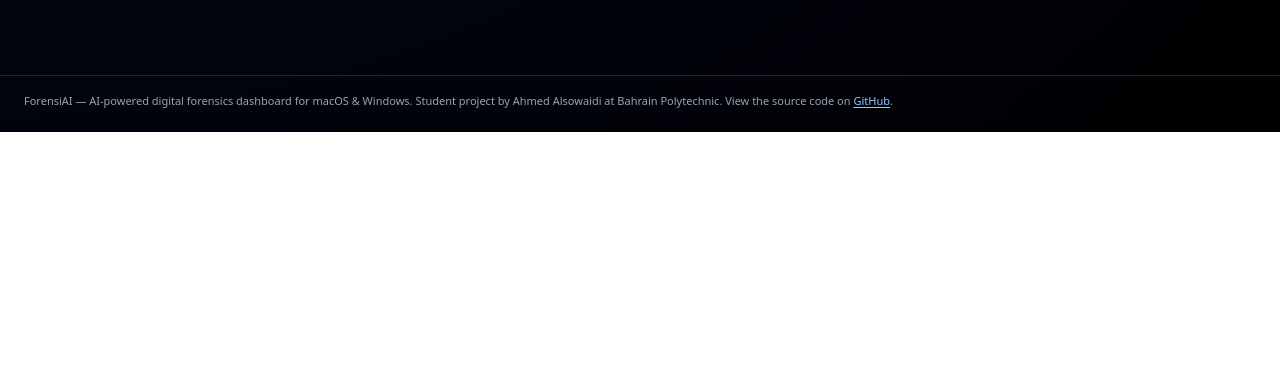
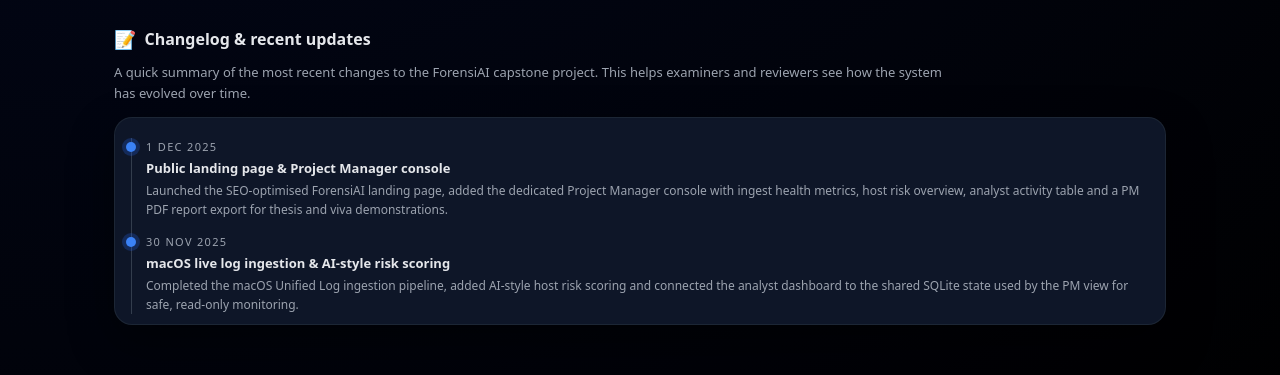
Before and after one commit to Alsowaidi98/ForensiAI, a plain HTML site: page index.html in a window 1280 px wide. Shown: the part 1153-1528 px from the top of the page. Before the commit the page ends 1285 px from the top, so only its background shows below. Drawn offline with Linux system fonts and the light colour scheme.

Commit message:
Add changelog section to ForensiAI landing page

```diff
--- a/index.html
+++ b/index.html
@@ -481,6 +481,65 @@
       }
     }
 
+    .changelog {
+      margin-top: 10px;
+    }
+
+    .changelog-card {
+      background: rgba(15, 23, 42, 0.96);
+      border-radius: var(--radius-lg);
+      border: 1px solid rgba(31, 41, 55, 0.9);
+      padding: 14px 16px 10px;
+      box-shadow: var(--shadow-soft);
+    }
+
+    .changelog-timeline {
+      margin-top: 6px;
+      border-left: 1px solid rgba(55, 65, 81, 0.9);
+      padding-left: 14px;
+    }
+
+    .changelog-item {
+      position: relative;
+      padding-bottom: 10px;
+      margin-bottom: 4px;
+    }
+
+    .changelog-item:last-child {
+      padding-bottom: 0;
+      margin-bottom: 0;
+    }
+
+    .changelog-dot {
+      position: absolute;
+      left: -20px;
+      top: 4px;
+      width: 10px;
+      height: 10px;
+      border-radius: 999px;
+      background: #3b82f6;
+      box-shadow: 0 0 0 4px rgba(37, 99, 235, 0.25);
+    }
+
+    .changelog-date {
+      font-size: 11px;
+      text-transform: uppercase;
+      letter-spacing: 0.12em;
+      color: var(--muted);
+      margin-bottom: 2px;
+    }
+
+    .changelog-title {
+      font-size: 13px;
+      font-weight: 600;
+      margin-bottom: 2px;
+    }
+
+    .changelog-body {
+      font-size: 12px;
+      color: var(--muted);
+    }
+
     .feature-card {
       background: rgba(15, 23, 42, 0.96);
       border-radius: var(--radius-md);
@@ -739,6 +798,43 @@
           </div>
         </div>
       </section>
+
+      <!-- CHANGELOG / UPDATES -->
+      <section class="changelog">
+        <h2 class="section-title">
+          <span class="emoji">📝</span> Changelog &amp; recent updates
+        </h2>
+        <p class="section-subtitle">
+          A quick summary of the most recent changes to the ForensiAI capstone project. This helps examiners
+          and reviewers see how the system has evolved over time.
+        </p>
+
+        <div class="changelog-card">
+          <div class="changelog-timeline" aria-label="Project updates timeline">
+            <div class="changelog-item">
+              <div class="changelog-dot"></div>
+              <div class="changelog-date">1 Dec 2025</div>
+              <div class="changelog-title">Public landing page &amp; Project Manager console</div>
+              <p class="changelog-body">
+                Launched the SEO-optimised ForensiAI landing page, added the dedicated Project Manager console
+                with ingest health metrics, host risk overview, analyst activity table and a PM PDF report export
+                for thesis and viva demonstrations.
+              </p>
+            </div>
+
+            <div class="changelog-item">
+              <div class="changelog-dot"></div>
+              <div class="changelog-date">30 Nov 2025</div>
+              <div class="changelog-title">macOS live log ingestion &amp; AI-style risk scoring</div>
+              <p class="changelog-body">
+                Completed the macOS Unified Log ingestion pipeline, added AI-style host risk scoring and
+                connected the analyst dashboard to the shared SQLite state used by the PM view for safe,
+                read-only monitoring.
+              </p>
+            </div>
+          </div>
+        </div>
+      </section>
     </main>
 
     <footer>
```
